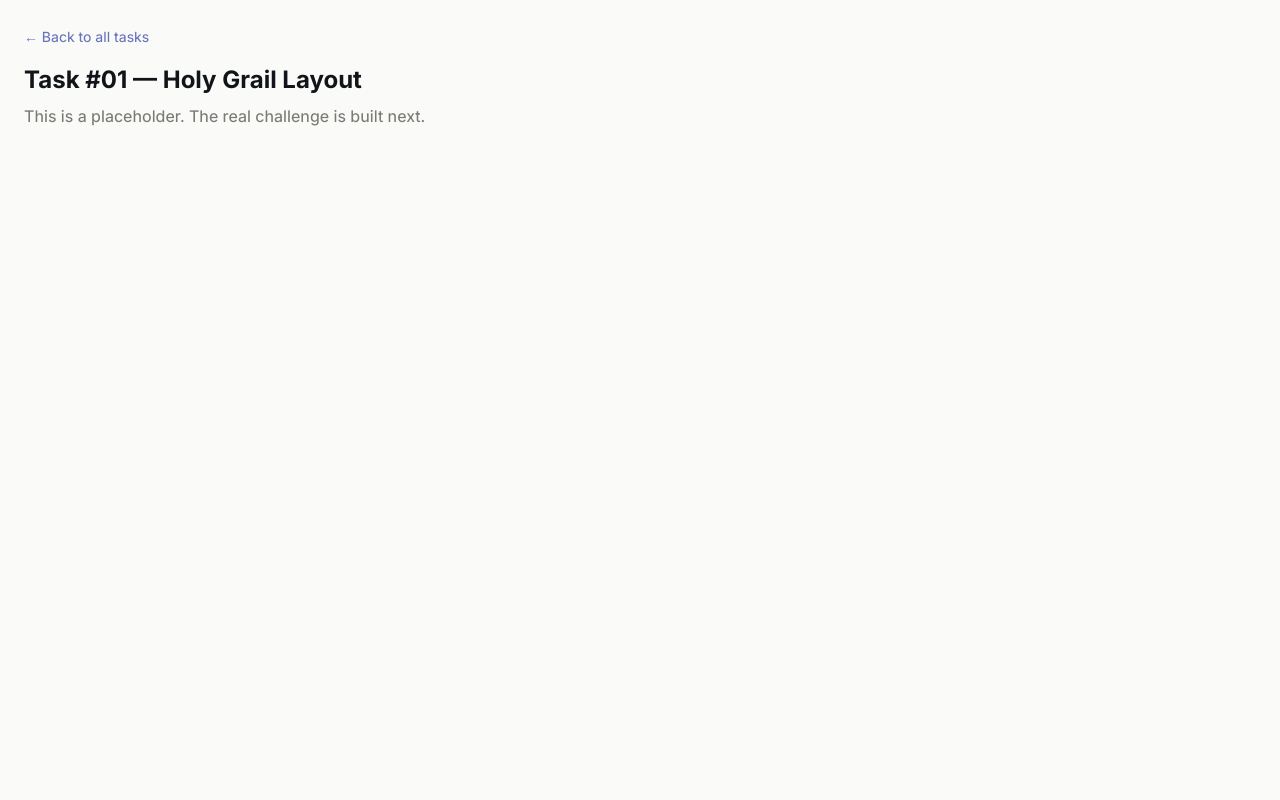
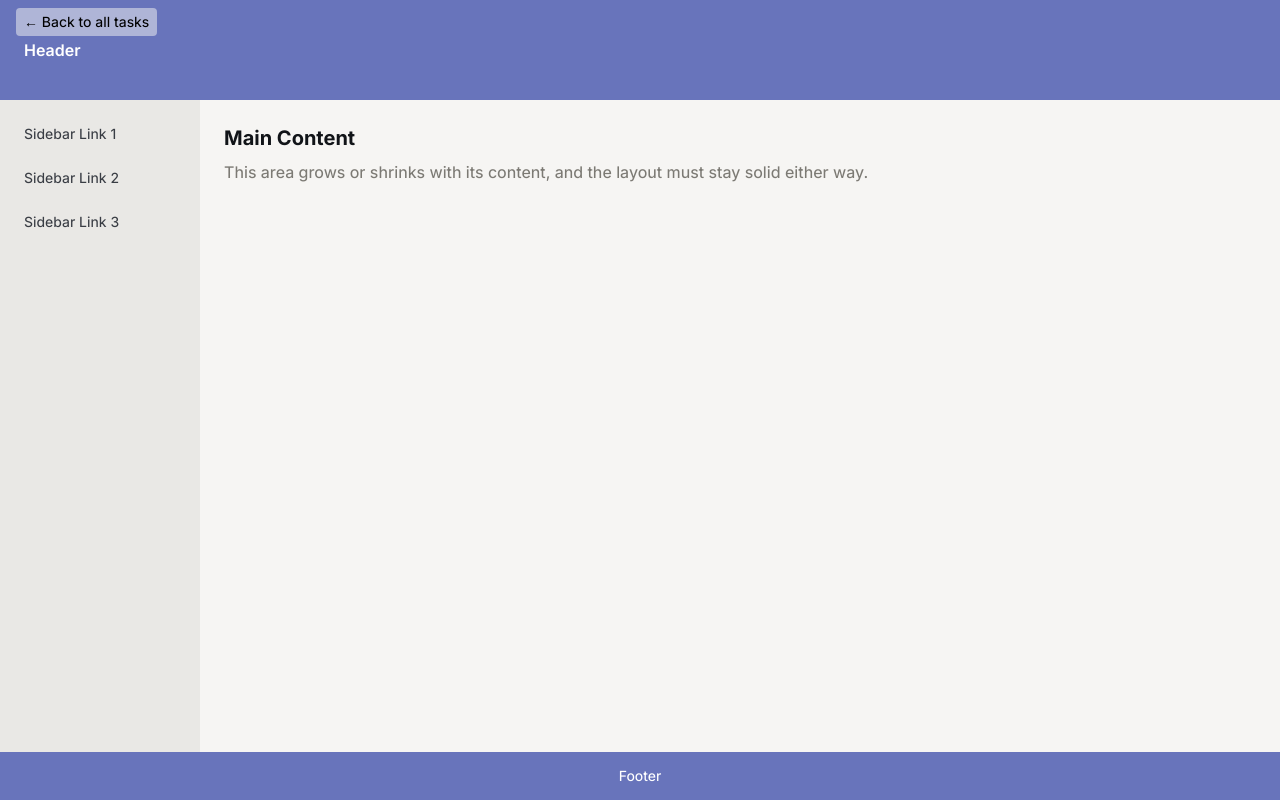
Before and after one commit to khaled-elhenaweey/tailplay, an Angular app: page /tasks/01-holy-grail in a window 1280 px wide. Built offline with nearby package versions, Linux system fonts and the light colour scheme.

Commit message:
feat(task-01): finish task style implementing

```diff
--- a/src/app/tasks/layout/01-holy-grail/holy-grail.html
+++ b/src/app/tasks/layout/01-holy-grail/holy-grail.html
@@ -1,11 +1,32 @@
-<div class="min-h-screen bg-neutral-50 p-6 font-sans">
-  <a routerLink="/" class="text-sm text-brand-500 hover:underline">
+<div class="min-h-screen font-sans">
+  <a routerLink="/"
+    class="absolute left-4 top-2 text-sm text-brand-600 bg-neutral-100/50 px-2 py-1 rounded-sm hover:bg-neutral-100/75">
     ← Back to all tasks
   </a>
-  <h1 class="mt-4 text-2xl font-bold text-neutral-900">
-    Task #01 — Holy Grail Layout
-  </h1>
-  <p class="mt-2 text-neutral-500">
-    This is a placeholder. The real challenge is built next.
-  </p>
+
+  <div class="grid min-h-screen grid-cols-[200px_1fr] grid-rows-[100px_1fr_48px]"
+    style="grid-template-areas: 'header header' 'sidebar main' 'footer footer';">
+
+    <header class="flex items-center bg-brand-500 px-6 py-4 text-white" style="grid-area: header;">
+      <span class="font-semibold">Header</span>
+    </header>
+
+    <aside class="bg-neutral-200 p-4" style="grid-area: sidebar;">
+      <nav class="flex flex-col gap-2 text-sm text-neutral-700">
+        <span class="hover:bg-neutral-300/60 p-2 rounded-sm cursor-pointer">Sidebar Link 1</span>
+        <span class="hover:bg-neutral-300/60 p-2 rounded-sm cursor-pointer">Sidebar Link 2</span>
+        <span class="hover:bg-neutral-300/60 p-2 rounded-sm cursor-pointer">Sidebar Link 3</span>
+      </nav>
+    </aside>
+
+    <main class="bg-neutral-100 p-6" style="grid-area: main;">
+      <h1 class="text-xl font-bold text-neutral-900">Main Content</h1>
+      <p class="mt-2 text-neutral-500">
+        This area grows or shrinks with its content, and the layout must stay solid either way.
+      </p>
+    </main>
+    <footer class="flex items-center justify-center bg-brand-500 text-sm text-white" style="grid-area: footer;">
+      Footer
+    </footer>
+  </div>
 </div>
```
